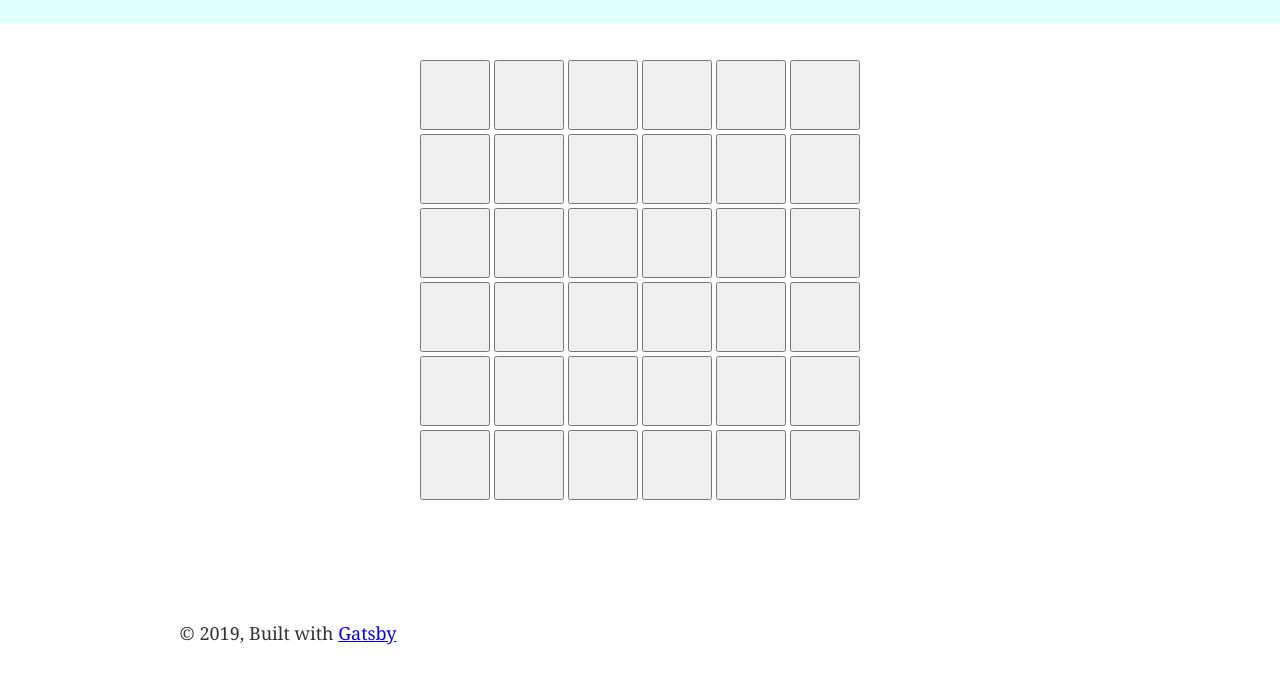
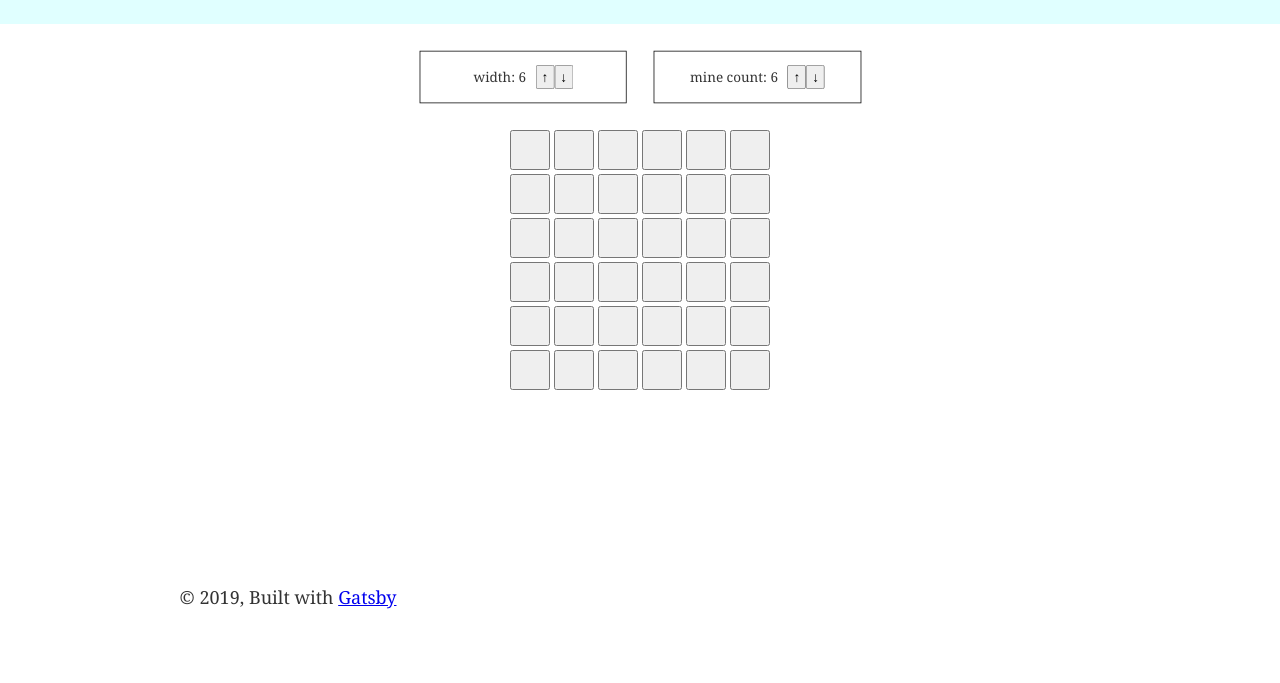
Before and after one commit to LucasLombardo/minesweeper, a Gatsby site: page / in a window 1280 px wide. Shown: the part 75-758 px from the top of the page. Built offline with nearby package versions, Linux system fonts and the light colour scheme; Gatsby itself is replaced by a stand-in of ours.

Commit message:
add baseline adjuster logic

```diff
--- /dev/null
+++ b/src/components/ArrowAdjusters.js
@@ -0,0 +1,26 @@
+import React from "react"
+import styled from "styled-components"
+
+const Adjuster = styled.div`
+  border: 1px solid black;
+  padding: 1em;
+  display: inline-block;
+  margin: 1em;
+  width: 30%;
+  text-align: center;
+  span {
+    margin-right: 0.7em;
+  }
+`
+
+const ArrowAdjusters = ({ increment, decrement, children }) => {
+  return (
+    <Adjuster>
+      <span>{children}</span>
+      <button onClick={increment}>↑</button>
+      <button onClick={decrement}>↓</button>
+    </Adjuster>
+  )
+}
+
+export default ArrowAdjusters
--- a/src/components/Gameboard.js
+++ b/src/components/Gameboard.js
@@ -3,12 +3,12 @@ import styled from "styled-components"
 
 import Space from "./Space"
 
-const SPACE_WIDTH = `70px`
+const SPACE_WIDTH = `40px`
 
 const Board = styled.div`
   display: grid;
   justify-content: center;
-  margin: 2em auto;
+  margin: 0 auto;
   grid-gap: 4px;
   button {
     height: ${SPACE_WIDTH};
@@ -74,7 +74,7 @@ const Gameboard = ({ boardWidth, mineCount }) => {
 
   useEffect(() => {
     setSpaces(initializeBoard(boardWidth, mineCount))
-  }, [])
+  }, [boardWidth, mineCount])
 
   const boardState = { status, setStatus, exposedSpaces, setExposedSpaces }
   return (
--- a/src/pages/index.js
+++ b/src/pages/index.js
@@ -1,14 +1,47 @@
-import React from "react"
+import React, { useState } from "react"
+import styled from "styled-components"
 
 import Layout from "../components/Layout"
 import SEO from "../components/SEO"
 import Gameboard from "../components/Gameboard"
+import ArrowAdjusters from "../components/ArrowAdjusters"
+
+const Adjusters = styled.div`
+  display: flex;
+  justify-content: center;
+  transform: scale(0.75);
+`
 
 const IndexPage = () => {
+  const [width, setWidth] = useState(6)
+  const [mines, setMines] = useState(6)
+
+  const incrementWidth = () => {
+    if (width < 25) setWidth(width + 1)
+  }
+  const decrementWidth = () => {
+    if (width > 1) setWidth(width - 1)
+  }
+
+  const incrementMines = () => {
+    if (mines < width ** 2) setMines(mines + 1)
+  }
+  const decrementMines = () => {
+    if (mines > 0) setMines(mines - 1)
+  }
+
   return (
     <Layout>
+      <Adjusters>
+        <ArrowAdjusters increment={incrementWidth} decrement={decrementWidth}>
+          width: {width}
+        </ArrowAdjusters>
+        <ArrowAdjusters increment={incrementMines} decrement={decrementMines}>
+          mine count: {mines}
+        </ArrowAdjusters>
+      </Adjusters>
       <SEO title="Minesweeper" keywords={[`minesweeper`, `react`]} />
-      <Gameboard boardWidth={6} mineCount={6} />
+      <Gameboard boardWidth={width} mineCount={mines} />
     </Layout>
   )
 }
```
